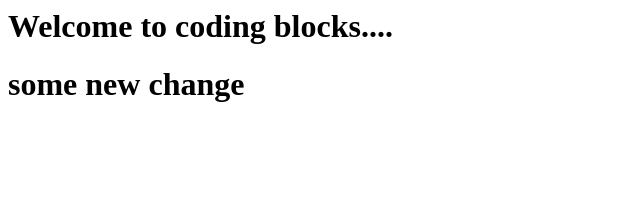
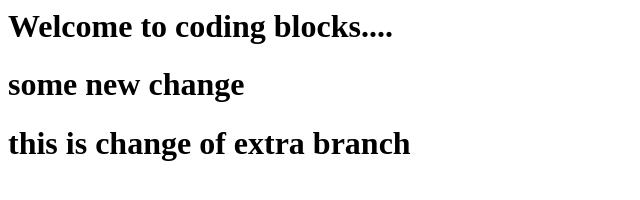
Before and after one commit to sahibzadaali/Workshop-oss, a plain HTML site: page index.html in a window 1280 px wide. Shown: the whole page, without its empty margins (0-640 px from the left). Drawn offline with Linux system fonts and the light colour scheme.

Commit message:
check effect on SHA (#1)

```diff
--- a/index.html
+++ b/index.html
@@ -1,2 +1,3 @@
 <h1> Welcome to coding blocks.... </h1>
 <h1> some new change <h1>
+    <h1>this is change of extra branch</h1>
```
